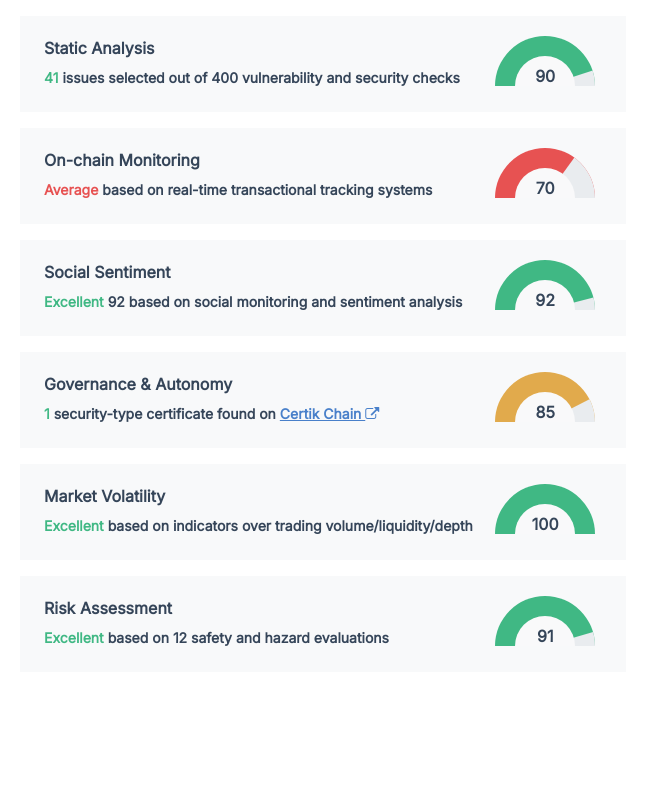
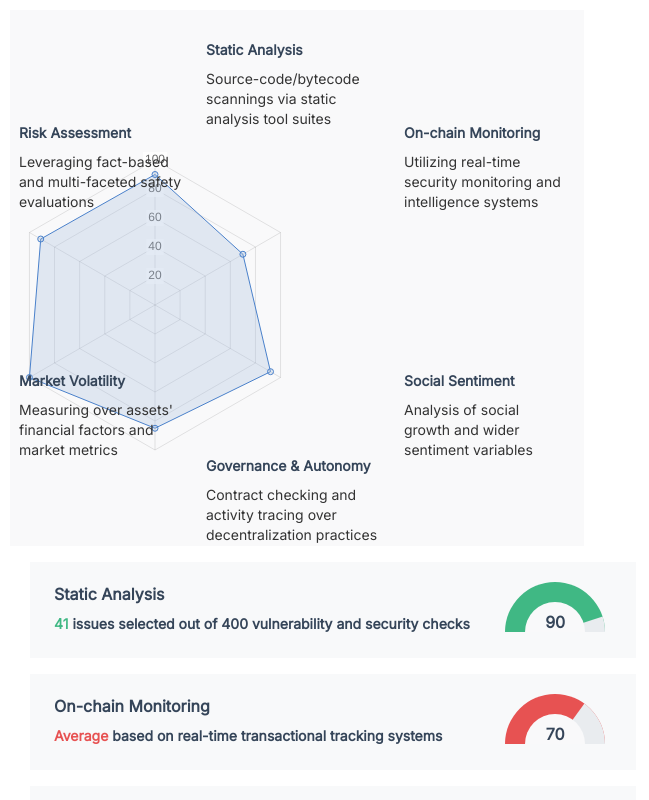
Before and after one commit to PistachioGuoguo/certik-fullstack-intern-interview, a React (Create React App) app: page / in a window 1280 px wide. Shown: the top 800 px of the page, without its empty margins (0-649 px from the left). Built offline with nearby package versions, Linux system fonts and the light colour scheme; data requests are answered from the project's data file.

Commit message:
added left part with chart.js radar graph, almost there

```diff
--- a/package.json
+++ b/package.json
@@ -7,8 +7,10 @@
     "@testing-library/react": "^11.2.5",
     "@testing-library/user-event": "^12.8.3",
     "axios": "^0.21.1",
+    "chart.js": "^2.9.4",
     "cors": "^2.8.5",
     "react": "^17.0.2",
+    "react-chartjs-2": "^2.11.1",
     "react-dom": "^17.0.2",
     "react-scripts": "4.0.3",
     "web-vitals": "^1.1.1"
--- a/src/App.js
+++ b/src/App.js
@@ -1,17 +1,25 @@
 import './App.css';
-import './Right.js';
 import Right from './Right.js';
 import useFetch from './useFetch';
+import Left from './Left.js';
 
 function App() {
 
+  // read data from url (currently in json-server)
   const testUrl = 'http://localhost:8000/primitives';
-
   const indicators = useFetch(testUrl)['data'];
 
   return (
     <div className="App">
-         { indicators && <Right indicators={indicators} />}
+
+      <div className="left">
+        { indicators && <Left indicators={indicators} />}
+      </div>
+
+      <div className="right">
+        { indicators && <Right indicators={indicators} />}
+      </div>
+
     </div>
   );
 }
--- /dev/null
+++ b/src/Left.js
@@ -0,0 +1,61 @@
+import RadarGraph from './RadarGraph.js';
+
+const Left = (props) => {
+    const indicators = props.indicators;
+    let scores = indicators.map(indicator => indicator.score);
+
+    return (
+        <div className="left-wrapper">
+
+            <div className="radar-wrapper">
+                <RadarGraph scores={scores}/>
+            </div>
+
+            <div class="left-text-box" id="one">
+
+                <h5>Risk Assessment</h5>
+                <p>Leveraging fact-based and multi-faceted safety evaluations</p>
+
+            </div>
+
+            <div class="left-text-box" id="two">
+
+                <h5>Static Analysis</h5>
+                <p>Source-code/bytecode scannings via static analysis tool suites</p>
+
+            </div>
+
+            <div class="left-text-box" id="three">
+
+                <h5>On-chain Monitoring</h5>
+                <p>Utilizing real-time security monitoring and intelligence systems</p>
+
+            </div>
+
+            <div class="left-text-box" id="four">
+
+                <h5>Social Sentiment</h5>
+                <p>Analysis of social growth and wider sentiment variables</p>
+
+            </div>
+
+            <div class="left-text-box" id="five">
+
+                <h5>Governance & Autonomy</h5>
+                <p>Contract checking and activity tracing over decentralization practices</p>
+
+            </div>
+
+            <div class="left-text-box" id="six">
+
+                <h5>Market Volatility</h5>
+                <p>Measuring over assets' financial factors and market metrics</p>
+
+            </div>
+
+
+        </div>
+    );
+}
+
+export default Left;
--- /dev/null
+++ b/src/RadarGraph.js
@@ -0,0 +1,37 @@
+import {Radar} from 'react-chartjs-2';
+
+const RadarGraph = (props) => {
+
+    const data = {
+        labels: ['Static Analysis', 'On-chain Monitoring', 'Social Sentiment', 'Governance & Autonomy', 'Market Volatility', 'Risk Assessment'],
+        datasets: [{
+            data: props.scores,
+            backgroundColor: "rgba(167, 190, 220, 0.3)",
+            borderColor: '#4980ca',
+            borderWidth: 1
+        }]
+    };
+
+    const options = {
+        legend: {
+            display: false
+        },
+        scale: {
+            ticks: {
+                min: 0,
+                max: 100,
+                maxTicksLimit:20
+            },
+
+            pointLabels:{
+                fontSize: 0
+            },
+        }
+    };
+
+    return (
+        <Radar data={data} options={options} height={600}/>
+     );
+}
+
+export default RadarGraph;
--- a/src/Right.js
+++ b/src/Right.js
@@ -10,7 +10,7 @@ const Right = (props) => {
     const numStaticChecks = indicators[0]['checks'];
     const numRiskIssues = indicators[5]['issues'];
 
-    let scores = indicators.map(x => x.score);
+    let scores = indicators.map(indicator => indicator.score);
 
 
     // calculate grade and corresponding color given a score
@@ -49,8 +49,6 @@ const Right = (props) => {
 
     const styles = scores.map( score => generateGaugeStyle(score));
     const [styleStatic, styleOnChain, styleSentiment, styleGovernance, styleVolatility, styleRisk] = styles;
-
-
 
     return (
        <div className="card-list">
--- a/src/index.css
+++ b/src/index.css
@@ -8,6 +8,22 @@ body {
     sans-serif;
   -webkit-font-smoothing: antialiased;
   -moz-osx-font-smoothing: grayscale;
+}
+
+.left{
+  /* float: left; */
+  position: static;
+  width: 574px;
+  height: 536px;
+  left: 0px;
+  top: 0px;
+  margin: 10px 10px;
+  background-color: #f9f9fa;
+}
+
+.right{
+  display: block;
+  margin: 10px 10px;
 }
 
 code {
@@ -35,7 +51,6 @@ code {
 .card-text {
 
   float: left;
-
   border-radius: 4px;
 }
 
@@ -156,3 +171,114 @@ code {
   position:absolute;
   bottom:0; right:5%;
 }
+
+/* Text Blocks in Left */
+
+#one{
+  display: flex;
+  flex-direction: column;
+  align-items: flex-start;
+  padding: 0px;
+
+  position: absolute;
+  width: 168px;
+  height: 85px;
+  left: 19px;
+  top: 99px;
+}
+
+#two{
+  /* Auto Layout */
+
+  display: flex;
+  flex-direction: column;
+  align-items: flex-start;
+  padding: 0px;
+
+  position: absolute;
+  width: 169px;
+  height: 85px;
+  left: 206px;
+  top: 16px;
+
+}
+
+#three{
+  display: flex;
+  flex-direction: column;
+  align-items: flex-start;
+  padding: 0px;
+
+  position: absolute;
+  width: 160px;
+  height: 85px;
+  left: 404px;
+  top: 99px;
+}
+
+#four{
+  display: flex;
+  flex-direction: column;
+  align-items: flex-start;
+  padding: 0px;
+
+  position: absolute;
+  width: 160px;
+  height: 85px;
+  left: 404px;
+  top: 347px;
+}
+
+#five{
+  display: flex;
+  flex-direction: column;
+  align-items: flex-start;
+  padding: 0px;
+
+  position: absolute;
+  width: 176px;
+  height: 85px;
+  left: 206px;
+  top: 432px;
+}
+
+#six{
+  display: flex;
+  flex-direction: column;
+  align-items: flex-start;
+  padding: 0px;
+
+  position: absolute;
+  width: 160px;
+  height: 85px;
+  left: 19px;
+  top: 347px;
+}
+
+.left-text-box{
+  font-family: Inter;
+  text-align: left;
+}
+
+.left-text-box h5{
+  font-size: 14px;
+  line-height: 21px;
+  color: #354559;
+  margin-bottom: -5px;
+}
+
+.left-text-box p{
+  font-size: 14px;
+  line-height: 20px;
+  color: #333333;
+}
+
+.radar-wrapper{
+  position: relative;
+  width: 291.43px;
+  height: 252.86px;
+
+  top: 25%;
+
+  background-color: #f9f9fa;
+}
```
Also changed, not shown: 1 other file (tests, documents, lock files or other folders).
